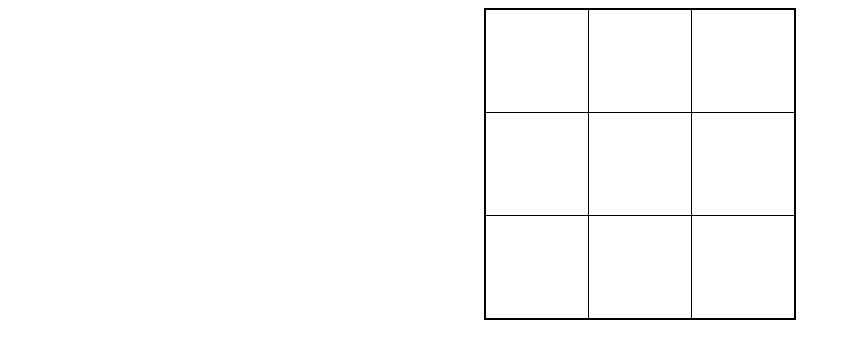
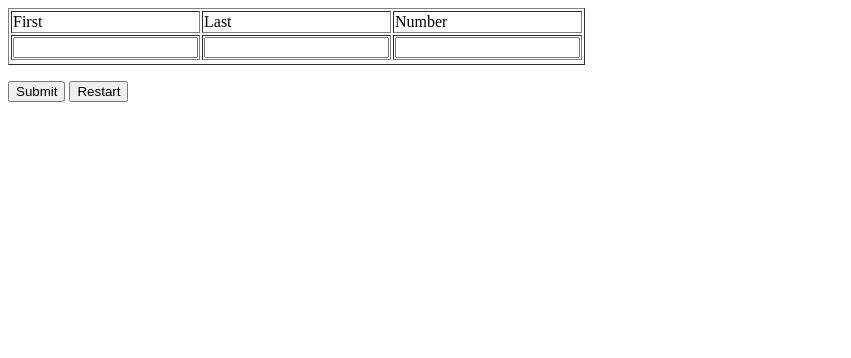
Before and after one commit to UCMercedACM/gpa-calc, a website built with webpack: page build/index.html in a window 1280 px wide. Shown: the whole page, without its empty margins (0-851 px from the left). Built offline with nearby package versions, Linux system fonts and the light colour scheme.

Commit message:
Testing Reset
Created table with submission and reset buttones

```diff
--- a/build/index.html
+++ b/build/index.html
@@ -8,15 +8,26 @@
 </head>
 
 <body>
-  <div id="game_container">
+  <form id="tble">
+    <table border="1">
+      <tr>
+        <td>First</td>
+        <td>Last</td>
+        <td>Number</td>
+      </tr>
+        <td><input type="text" id="First" name="User_First"></td>
+        <td><input type="text" id="Last" name="User_Last"></td>
+        <td><input type="number" id="Number" name="User_Number"></td>
+      <tr>
+      </tr>
+    </table>
+  <p>
+    <button type="submit" value="Submit">Submit</button>
+    <button type="reset" value="Reset">Restart</button>
+  </p>
+  </form>
+  <script>
 
-  </div>
-  <script type="text/javascript">
-    Game.init({
-      container: "game_container",
-      cellHeight: 100,
-      cellWidth: 100
-    });
   </script>
 </body>
 
```
